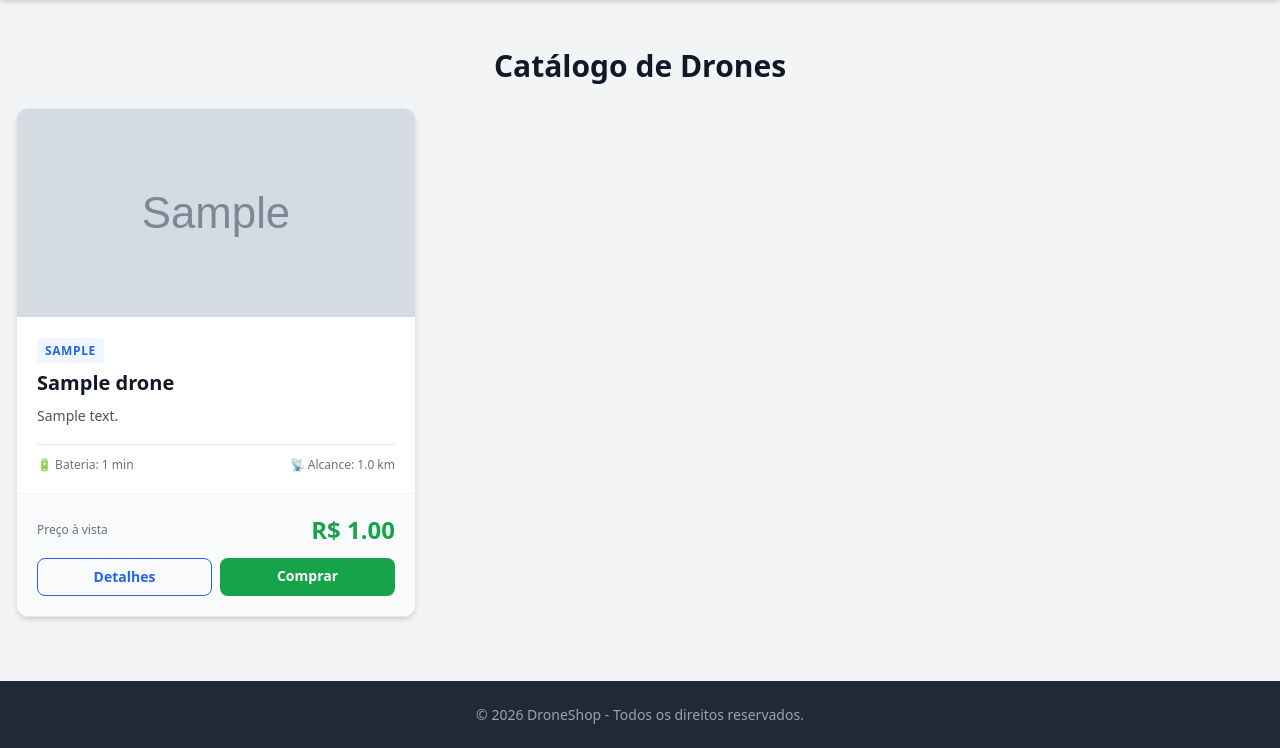
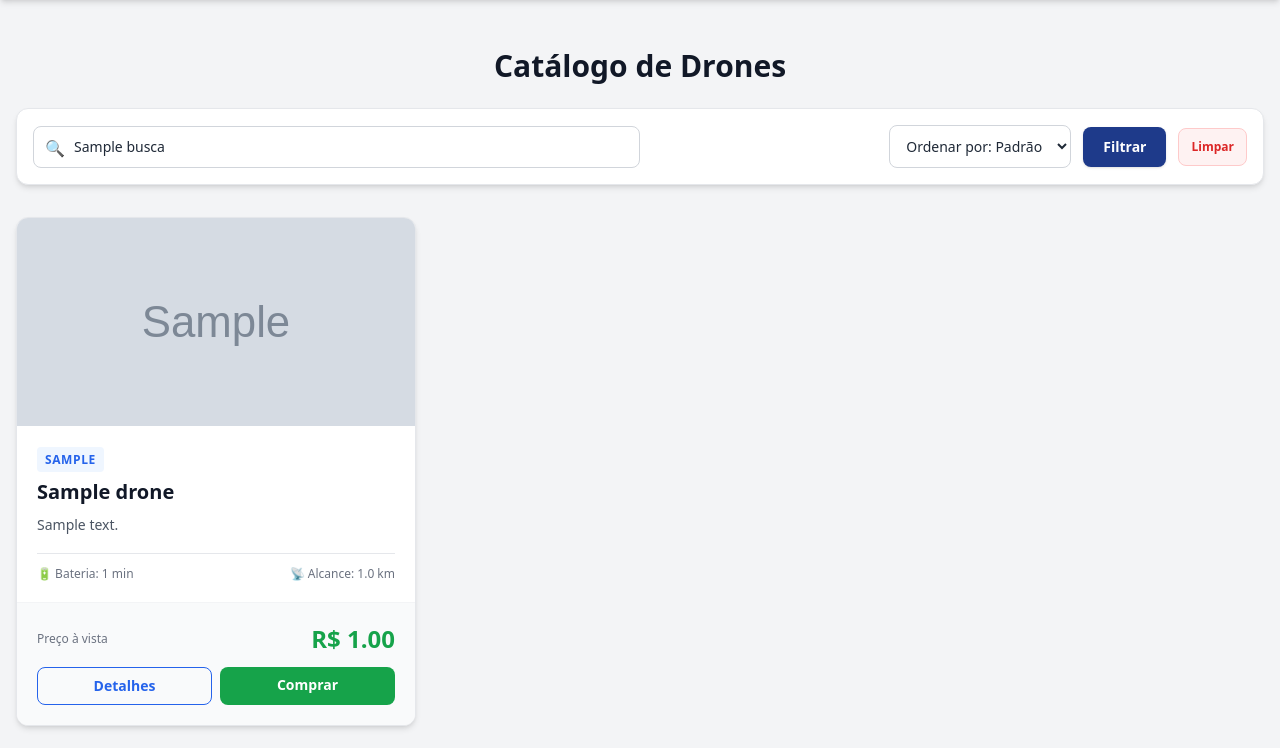
Before and after one commit to GustavoBalsante/loja_drones, a Django app: template loja/templates/loja/index.html in a window 1280 px wide. Shown: the part 68-816 px from the top of the page. Run offline with Django 5.2, Linux system fonts and the light colour scheme; tables that the repository leaves empty hold one stand-in row (values such as "Sample post"); the template is opened without the code that fills it: values that come from a table or form of the project are taken from there, most other values are stand-ins (such as "Sample title", 1, 10 or a date in 2020); grey boxes marked "Sample" are stand-in pictures; some libraries are stand-ins or nearby versions.

Commit message:
feat: adiciona busca por nome/marca e ordenacao por preco no catalogo

```diff
--- a/loja/templates/loja/index.html
+++ b/loja/templates/loja/index.html
@@ -54,6 +54,36 @@
     <!-- Conteúdo Principal -->
     <main class="container mx-auto mt-8 p-4 flex-grow">
         <h2 class="text-3xl font-bold mb-6 text-center text-gray-900">Catálogo de Drones</h2>
+
+        <!-- Barra de Busca e Ordenação -->
+<form method="GET" action="{% url 'index' %}" class="bg-white p-4 rounded-xl shadow-md border border-gray-200 mb-8 flex flex-col md:flex-row gap-4 items-center justify-between">
+
+    <!-- Campo de Pesquisa por Nome/Marca -->
+    <div class="relative w-full md:w-1/2">
+        <input type="text" name="busca" value="{{ busca }}" placeholder="Buscar por nome ou marca (ex: DJI, Mavic)..." class="w-full pl-10 pr-4 py-2.5 border border-gray-300 rounded-lg text-sm focus:ring-2 focus:ring-blue-500 outline-none">
+        <span class="absolute left-3 top-2.5 text-gray-400">🔍</span>
+    </div>
+
+    <div class="flex w-full md:w-auto gap-3 items-center">
+        <!-- Menu de Ordenação -->
+<select name="ordem" onchange="this.form.submit()" class="w-full md:w-auto border border-gray-300 rounded-lg px-3 py-2.5 text-sm bg-white focus:ring-2 focus:ring-blue-500 outline-none">
+    <option value="">Ordenar por: Padrão</option>
+    <option value="preco_asc" {% if ordem == 'preco_asc' %}selected{% endif %}>Menor Preço</option>
+    <option value="preco_desc" {% if ordem == 'preco_desc' %}selected{% endif %}>Maior Preço</option>
+</select>
+
+<button type="submit" class="bg-blue-900 hover:bg-blue-800 text-white text-sm font-semibold px-5 py-2.5 rounded-lg transition shadow">
+    Filtrar
+</button>
+
+{% if busca or ordem %}
+    <a href="{% url 'index' %}" class="text-xs text-red-600 hover:text-red-800 font-bold border border-red-200 bg-red-50 px-3 py-2.5 rounded-lg transition">
+        Limpar
+    </a>
+{% endif %}
+    </div>
+
+</form>
 
         <div class="grid grid-cols-1 md:grid-cols-2 lg:grid-cols-3 gap-6">
             {% for drone in drones %}
```
Also changed, not shown: loja/views.py (+24 -2 lines).
